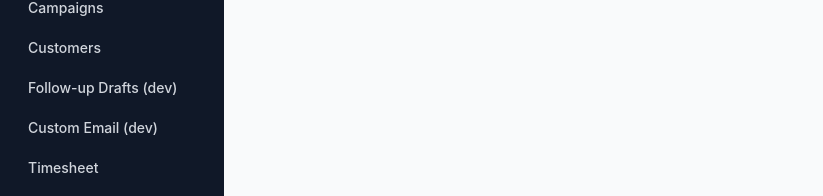
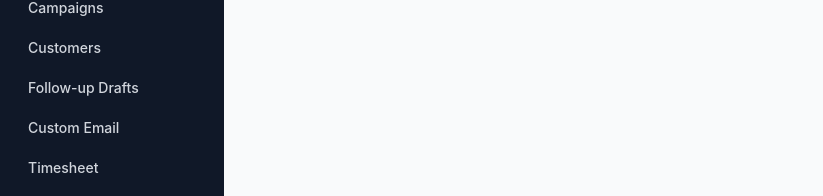
Before and after one commit to anksGarg/smartbiz-outreach, a React app in the folder frontend/: page / in a window 1280 px wide. Shown: the part 243-439 px from the top of the page, without its empty margins (0-823 px from the left). Built offline with nearby package versions, Linux system fonts and the light colour scheme; no server answers; the HTML template or start-up script is replaced by a standard one.

Commit message:
Remove (dev) labels from sidebar; exact-match highlight

```diff
--- a/frontend/src/components/Sidebar.jsx
+++ b/frontend/src/components/Sidebar.jsx
@@ -6,8 +6,8 @@ const links = [
   { to: '/contacts', label: 'Contacts' },
   { to: '/campaigns', label: 'Campaigns' },
   { to: '/customers', label: 'Customers' },
-  { to: '/customers/followup-drafts', label: 'Follow-up Drafts (dev)' },
-  { to: '/customers/custom-email', label: 'Custom Email (dev)' },
+  { to: '/customers/followup-drafts', label: 'Follow-up Drafts' },
+  { to: '/customers/custom-email', label: 'Custom Email' },
   { to: '/timesheet', label: 'Timesheet' },
 ]
 
@@ -22,7 +22,7 @@ export default function Sidebar() {
           <NavLink
             key={to}
             to={to}
-            end={to === '/'}
+            end
             className={({ isActive }) =>
               `px-4 py-2 rounded-lg text-sm font-medium transition-colors ${
                 isActive
```
